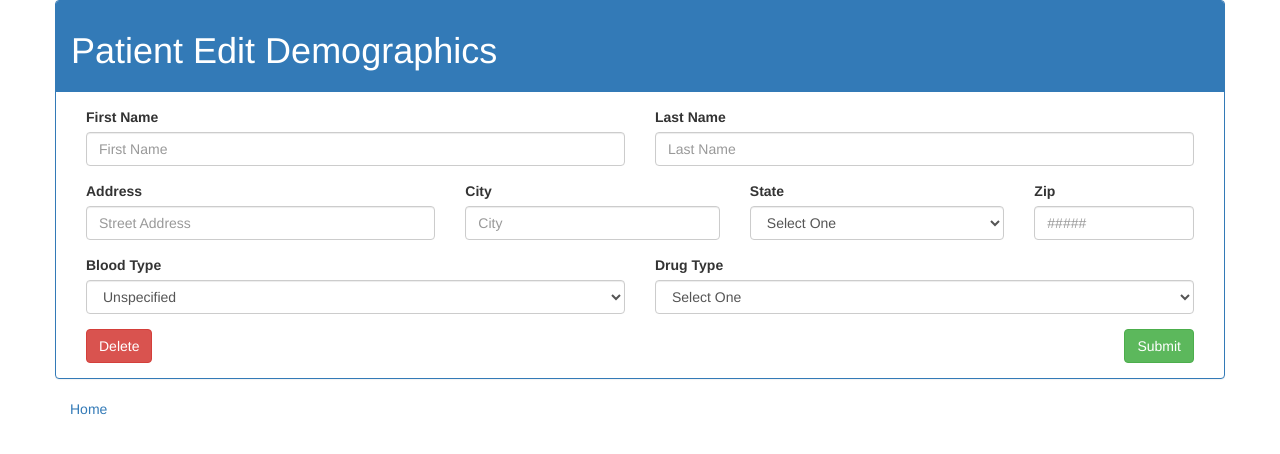
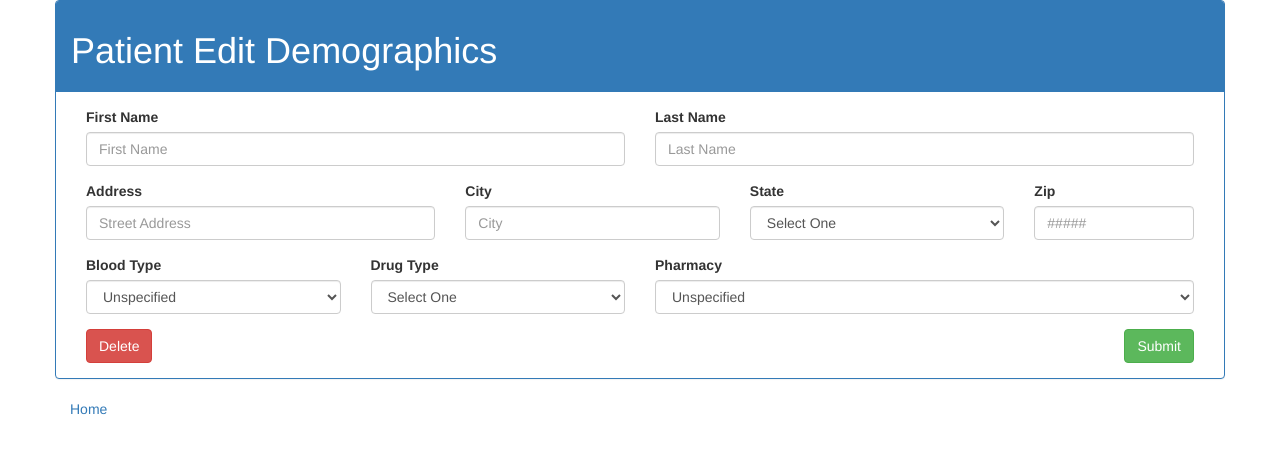
Before and after one commit to wmboyles/PyTrust, a Flask app: template templates/patient/editDemographics.html in a window 1280 px wide. Shown: the top 454 px of the page. Run offline with Flask 2, Linux system fonts and the light colour scheme; the template is opened without the code that fills it, so the values that code supplies are empty; some libraries are stand-ins or nearby versions.

Commit message:
Add preferred pharmacy to patient

```diff
--- a/src/persistent/data_generator.py
+++ b/src/persistent/data_generator.py
@@ -9,6 +9,7 @@ from .persistent import db
 from .user.user_role import UserRole
 from .state.state import State
 from .drug.drug_type import DrugType
+from .blood_type.blood_type import BloodType
 
 from .user.user import User
 from .user.patient.patient import Patient
@@ -68,6 +69,8 @@ def _generate_patient():
     patient.city = "Everytown"
     patient.state = State.NORTH_CAROLINA
     patient.zip = 12345
+    patient.drug_type = DrugType.Generic
+    patient.blood_type = BloodType.ONeg
     patient.user = user
 
     db.session.add(patient)
--- a/templates/patient/editDemographics.html
+++ b/templates/patient/editDemographics.html
@@ -61,7 +61,7 @@
                     );
                 };
 
-                // load all the blood tyesp from the db
+                // load all the blood types from the db
                 $scope.load_blood_types = () => {
                     $http.get("/api/blood_types").then(
                         (res) => {
@@ -69,6 +69,18 @@
                         },
                         (err) => {
                             $scope.blood_types = [];
+                        }
+                    );
+                };
+
+                // load all the pharmacist from the db
+                $scope.load_pharmacies = () => {
+                    $http.get("/api/pharmacies").then(
+                        (res) => {
+                            $scope.pharmacies = res.data;
+                        },
+                        (err) => {
+                            $scope.pharmacies = [];
                         }
                     );
                 };
@@ -130,6 +142,7 @@
                 $scope.load_states();
                 $scope.load_drug_types();
                 $scope.load_blood_types();
+                $scope.load_pharmacies();
 
                 $scope.load_self();
             });
@@ -240,7 +253,7 @@
                             </div>
                             <!-- blood type, drug type, pharmacy -->
                             <div class="form-row">
-                                <div class="form-group col-md-6">
+                                <div class="form-group col-md-3">
                                     <label for="patient_blood_type"
                                         >Blood Type</label
                                     >
@@ -254,7 +267,7 @@
                                         <option ng-repeat="bt in blood_types">[[bt]]</option>
                                     </select>
                                 </div>
-                                <div class="form-group col-md-6">
+                                <div class="form-group col-md-3">
                                     <label for="patient_drug_type"
                                         >Drug Type</label
                                     >
@@ -266,6 +279,19 @@
                                         <option value="">Select One</option>
                                         <!-- prettier-ignore -->
                                         <option ng-repeat="dt in drug_types">[[dt]]</option>
+                                    </select>
+                                </div>
+                                <div class="form-group col-md-6">
+                                    <label for="patient_pharmacy"
+                                        >Pharmacy</label
+                                    >
+                                    <select
+                                        class="form-control"
+                                        name="patient_pharmacy"
+                                        ng-model="patient.pharmacy"
+                                        ng-options="ph as (ph.name + ' - ' + ph.address + ' ' + ph.city + ', ' + ph.state + ' ' + ph.zip) for ph in pharmacies track by ph.id"
+                                    >
+                                        <option value="">Unspecified</option>
                                     </select>
                                 </div>
                             </div>
```
Also changed, not shown: src/persistent/user/patient/patient.py (+10 -3 lines).
